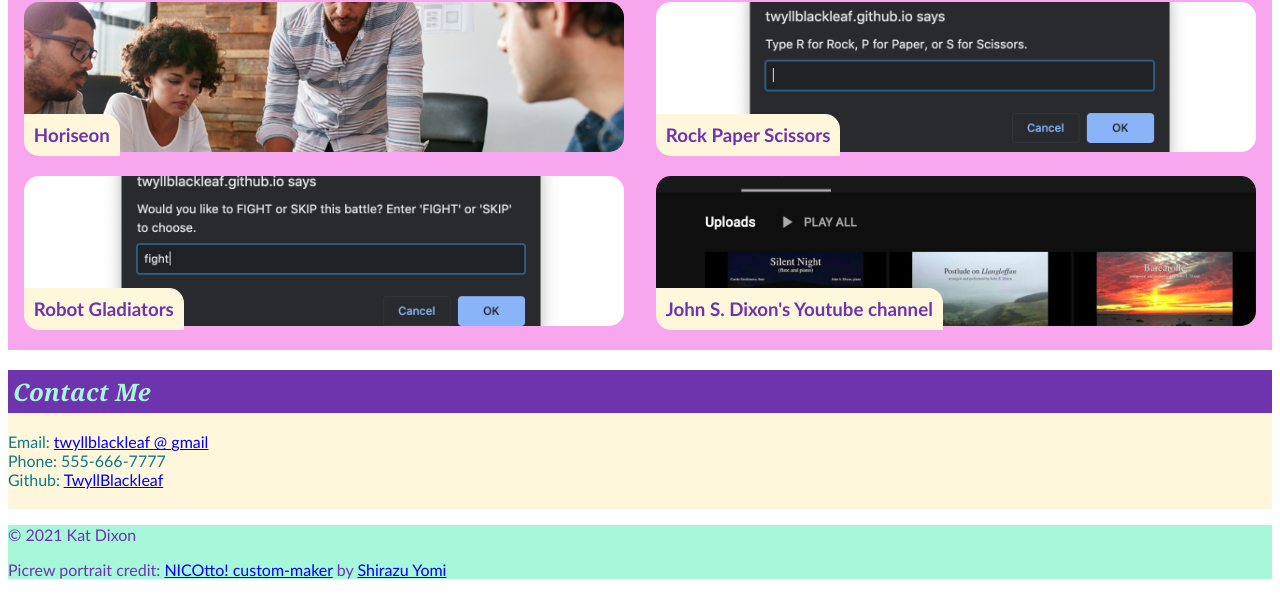
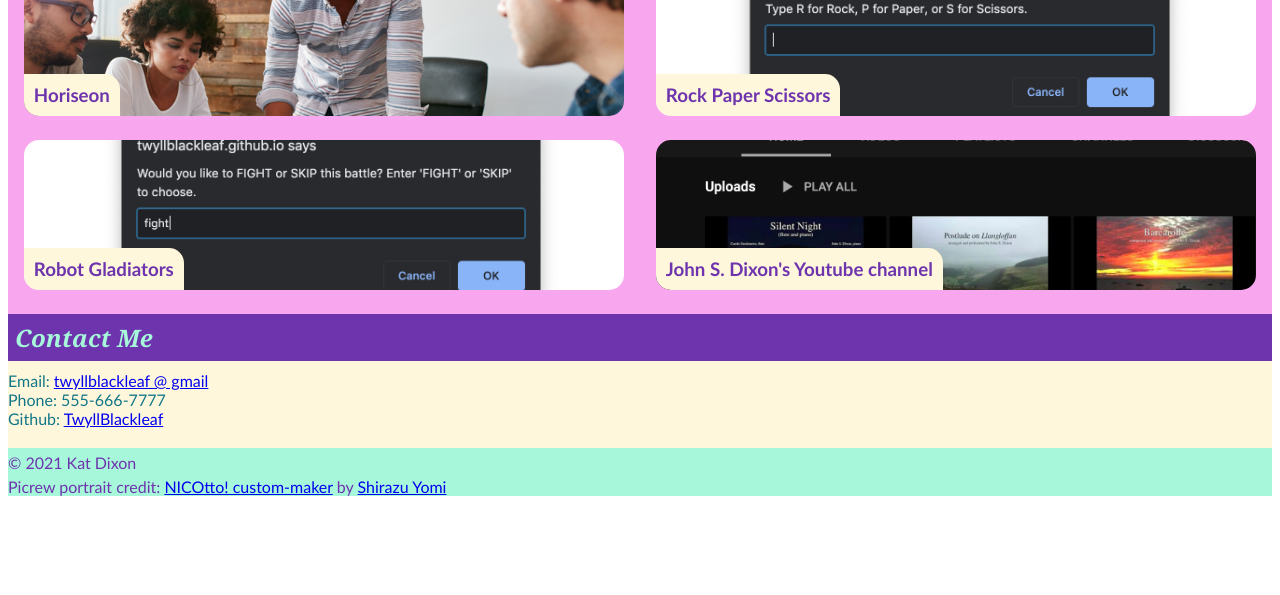
Before and after one commit to TwyllBlackleaf/portfolio-site, a plain HTML site: page index.html in a window 1280 px wide. Shown: the part 782-1377 px from the top of the page. After the commit the page ends 1286 px from the top, so only its background shows below. Drawn offline with Linux system fonts and the light colour scheme.

Commit message:
fixing margins

```diff
--- a/assets/style.css
+++ b/assets/style.css
@@ -88,9 +88,10 @@ article {
 .article-header {
     background-color: var(--background-2);
     color: var(--background-1);
-    padding: 5px;
+    padding: 7px;
     font-family: "Lucida Bright", Georgia, "Times New Roman", serif;
     font-style: italic;
+    margin: 0 0 10px 0;
 }
 
 p {
@@ -158,7 +159,7 @@ p {
     bottom: 0;
     left: 0;
     border-radius: 0 15px;
-    bottom: 20px;
+    bottom: 24px;
 }
 
 /* S5. Contact Me */
@@ -178,6 +179,11 @@ footer {
     background-color: var(--background-1);
     font-size: 16px;
     color: var(--background-2);
+}
+
+footer p {
+    margin: 0;
+    padding-top: 5px;
 }
 
 /* S7. Media Queries */
@@ -212,6 +218,7 @@ footer {
 
     .my-work h2 {
         width: 100%;
+        margin-bottom: 20px;
     }
 
     .flex-link-1 {
@@ -222,6 +229,10 @@ footer {
     .flex-link-2 {
         width: 50%;
         margin: 0;
+    }
+
+    .link-box-1 {
+        width: 97.5%;
     }
 }
 
```
